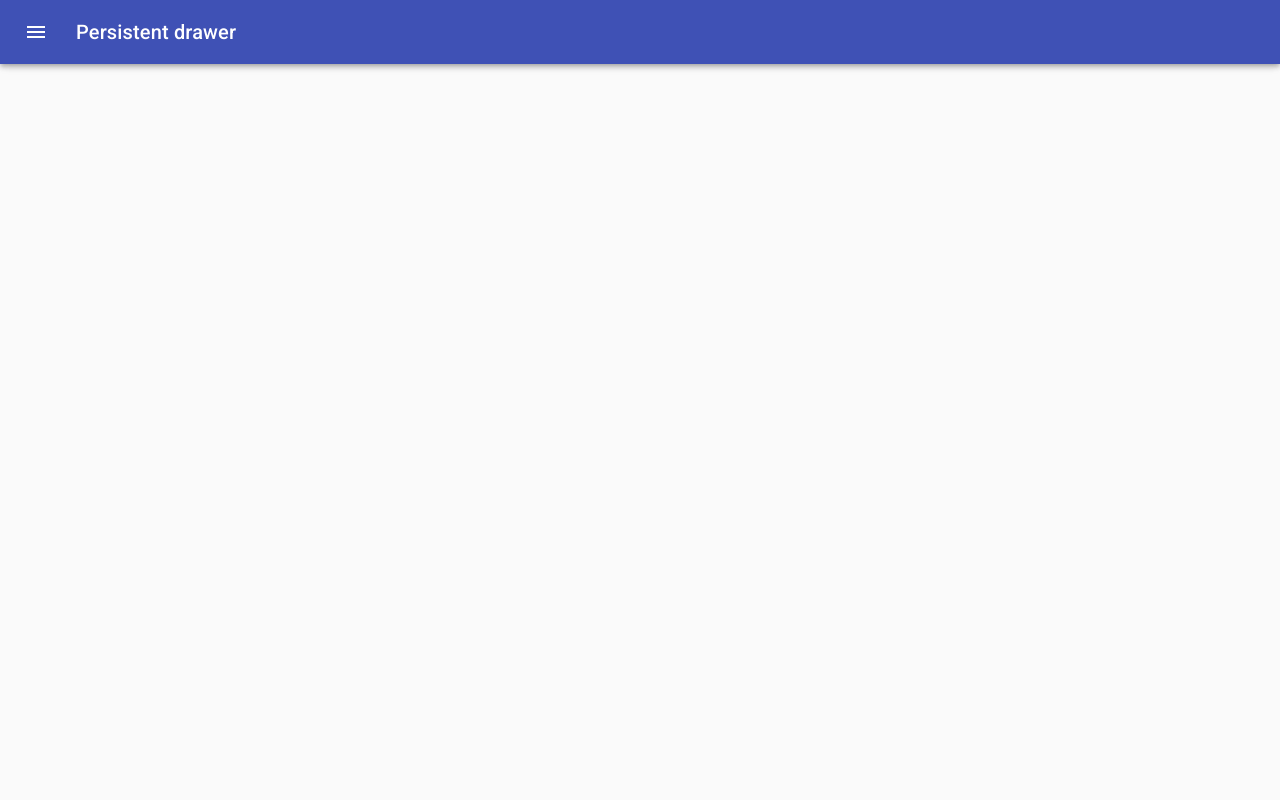
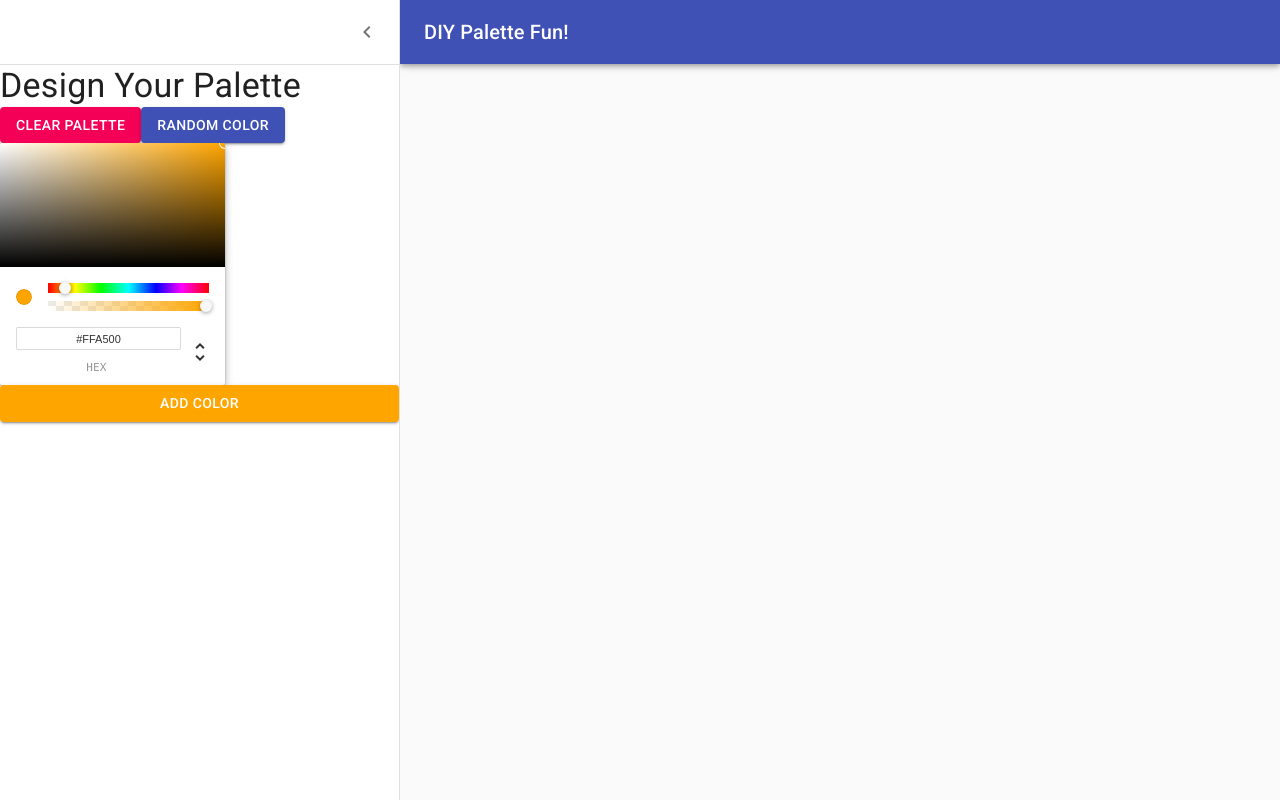
Before and after one commit to woodwardwebdev/color_picker_app, a React (Create React App) app: page /palette/new in a window 1280 px wide. Built offline with nearby package versions, Linux system fonts and the light colour scheme.

Commit message:
connect button and colorPicker component

```diff
--- a/src/NewPaletteForm.js
+++ b/src/NewPaletteForm.js
@@ -81,7 +81,9 @@ const useStyles = makeStyles(theme => ({
 
 export default function NewPaletteForm() {
   const classes = useStyles();
-  const [open, setOpen] = React.useState(false);
+  const [open, setOpen] = React.useState(true);
+  const [pickerColor, setColor] = React.useState("orange");
+  const [colorsArray, setColorsArray] = React.useState([]);
 
   const handleDrawerOpen = () => {
     setOpen(true);
@@ -89,6 +91,14 @@ export default function NewPaletteForm() {
 
   const handleDrawerClose = () => {
     setOpen(false);
+  };
+
+  const handleColorChange = (color, event) => {
+    setColor(color.hex);
+  };
+
+  const addNewColor = () => {
+    setColorsArray([...colorsArray, pickerColor]);
   };
 
   return (
@@ -111,7 +121,7 @@ export default function NewPaletteForm() {
             <MenuIcon />
           </IconButton>
           <Typography variant="h6" noWrap>
-            Persistent drawer
+            DIY Palette Fun!
           </Typography>
         </Toolbar>
       </AppBar>
@@ -139,8 +149,13 @@ export default function NewPaletteForm() {
             Random Color
           </Button>
         </div>
-        <ChromePicker />
-        <Button variant="contained" color="primary">
+        <ChromePicker color={pickerColor} onChange={handleColorChange} />
+        <Button
+          variant="contained"
+          color="secondary"
+          style={{ backgroundColor: pickerColor }}
+          onClick={addNewColor}
+        >
           Add Color
         </Button>
       </Drawer>
@@ -150,6 +165,11 @@ export default function NewPaletteForm() {
         })}
       >
         <div className={classes.drawerHeader} />
+        <ul>
+          {colorsArray.map(color => (
+            <li style={{ color: color }}>{color}</li>
+          ))}
+        </ul>
       </main>
     </div>
   );
```
